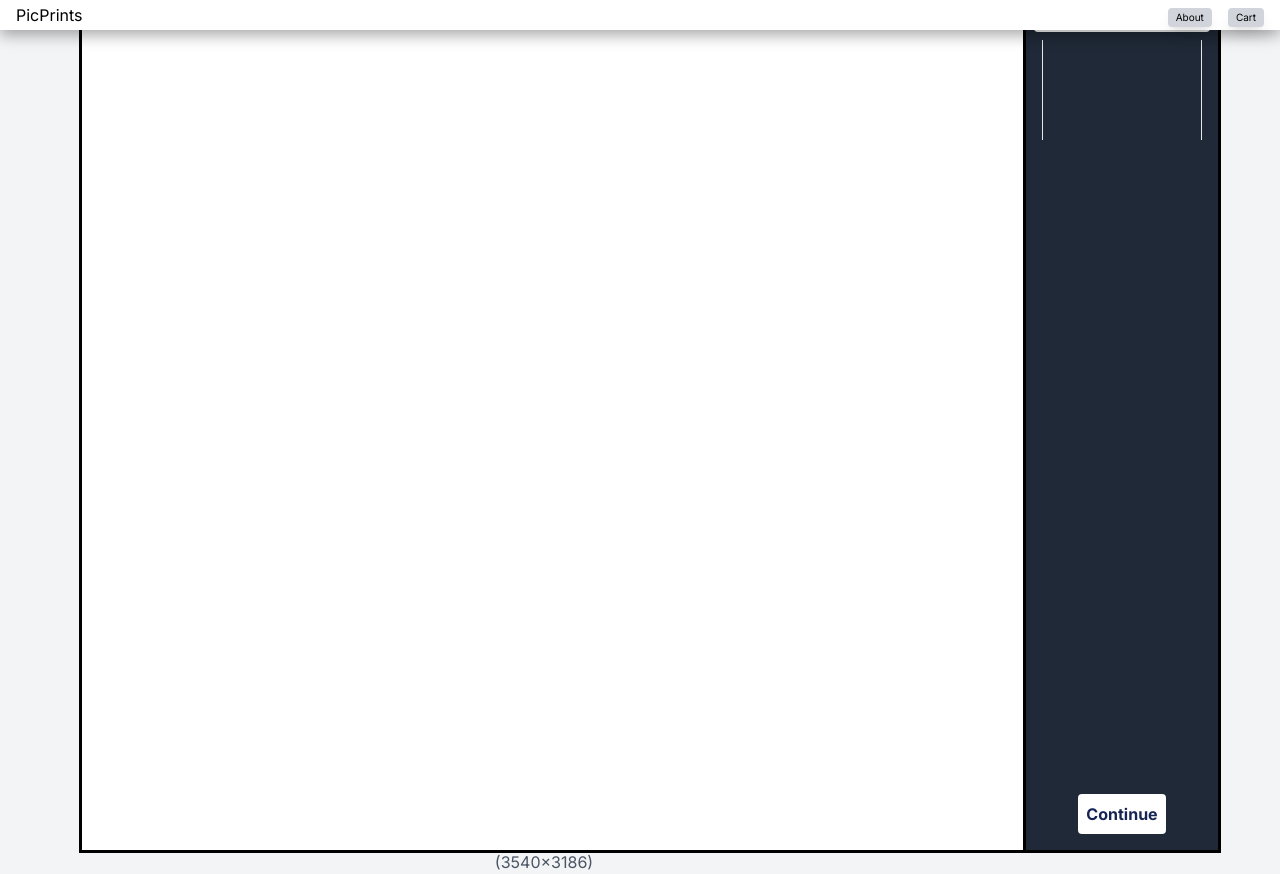
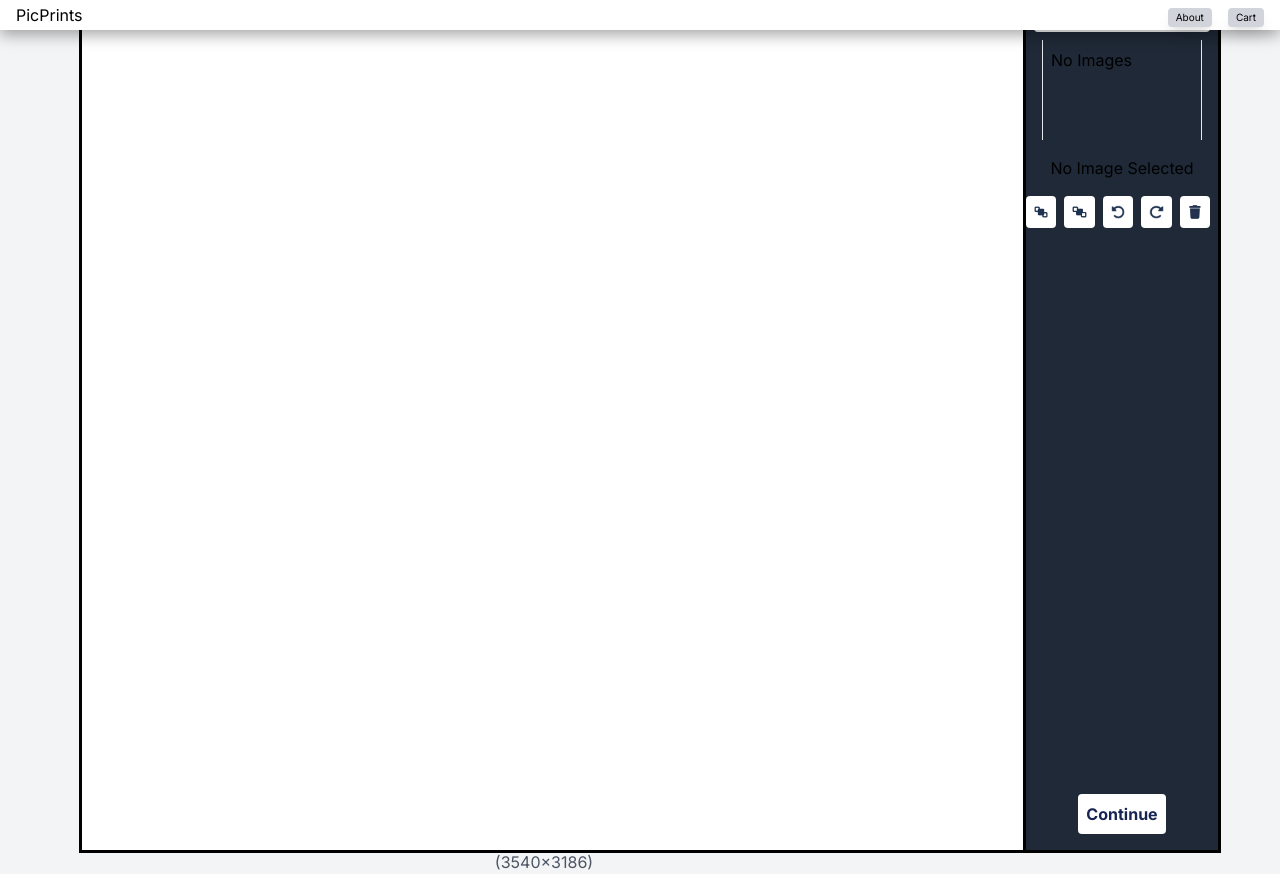
Before and after one commit to Jbrennin2/TS, a Next.js app: page /editor in a window 1280 px wide. Built offline with nearby package versions, Linux system fonts and the light colour scheme.

Commit message:
add delete | undo redo refinement

```diff
--- a/app/editor/editor.jsx
+++ b/app/editor/editor.jsx
@@ -5,12 +5,9 @@ import UndoIcon from '../../public/undo.png';
 import RedoIcon from '../../public/redo.png';
 import SendBackIcon from '../../public/send-back.png';
 import SendFrontIcon from '../../public/send-front.png';
+import TrashIcon from '../../public/trash.svg';
 import NextImage from 'next/image';
 import isEqual from 'lodash/isEqual';
-
-
-
-
 import Link from 'next/link';
 
 export default function Editor() {
@@ -28,6 +25,9 @@ export default function Editor() {
   const [redoStack, setRedoStack] = useState([]);
   const [prevImagesState, setPrevImagesState] = useState(null);
   const [triggerDraw, setTriggerDraw] = useState(false);
+  const selectedImage = images.find(img => img.id === selectedImageId);
+
+
 
 
   useEffect(() => {
@@ -300,8 +300,16 @@ const handleMouseMove = (event) => {
     newImages[index].zIndex += direction;
     newImages[targetIndex].zIndex -= direction;
 
+    setPrevImagesState(images.map(image => ({ ...image })));
+
+
+    if (!isEqual(prevImagesState, undoStack[undoStack.length - 1]) && !isEqual(prevImagesState, images) && prevImagesState) {
+      setUndoStack([...undoStack, prevImagesState]);
+      setRedoStack([]);
+    }
+
     setImages(newImages);
-    drawImages();
+    setTriggerDraw(true);
 };
 
 const getImage = () => {
@@ -362,6 +370,21 @@ const handleRedo = () => {
 };
 
 
+const deleteImage = () => {
+  if (selectedImageId === null) return;
+
+  // Store current state for undo functionality
+  setUndoStack([...undoStack, images]);
+  setRedoStack([]);  // Clear redo stack since we've made a new change
+
+  const newImages = images.filter(img => img.id !== selectedImageId);
+  setImages(newImages);
+
+  setSelectedImageId(null);  // Deselect the image
+  setTriggerDraw(true);  // Request a redraw
+};
+
+
 
 
 return (
@@ -401,7 +424,7 @@ return (
             />
         </label>
         <div className="flex flex-col items-start justify-start h-[100px] overflow-y-auto border-l border-r m-2 p-2">
-        {images.map(imageObj => (
+        {images.length ? (images.map(imageObj => (
           <div
             key={imageObj.id}
             className={`text-white cursor-pointer w-full ${selectedImageId === imageObj.id ? 'font-bold' : ''}`}
@@ -413,17 +436,17 @@ return (
             <p className="text-xs">{imageObj.name}</p>
             <div className='border w-full mt-2 mb-2'></div>
           </div>
-        ))}
+        ))) : (<p className="text-center">No Images</p>)}
         </div>
       </div>
 
-      {selectedImageId !== null && (
+      {selectedImage ? (
         <div className="mt-4 w-full max-h-[20%] bg-black flex justify-center items-center">
-          <NextImage src={images.find(img => img.id === selectedImageId).img.src} height={100} width={100} />
+          <NextImage src={selectedImage.img.src} height={100} width={100} /> : null
         </div>
-      )}
+      ) : (<p className="text-center">No Image Selected</p>)}
 
-      {selectedImageId !== null && (
+
         <div className="mt-4 flex justify-center h-[4%]">
           <button
             className="cursor-pointer bg-white hover:border-2 hover:border-blue-400 text-blue-950 rounded text-center px-2 mr-2"
@@ -461,8 +484,17 @@ return (
                 width={20}
               />
           </button>
+          <button
+            className="cursor-pointer bg-white hover:border-2 hover:border-blue-400 text-blue-950 rounded text-center px-2 mr-2"
+            onClick={deleteImage}>
+              <NextImage
+                src={TrashIcon}
+                height={20}
+                width={20}
+              />
+          </button>
         </div>
-      )}
+
       </div>
       <div className="flex justify-center">
       <button className="text-blue-950 font-bold cursor-pointer bg-white hover:border-2 hover:border-blue-400 text-blue-950 p-2 rounded text-center mb-4" onClick={saveImage}>
```
Also changed, not shown: public/trash.svg (added).
